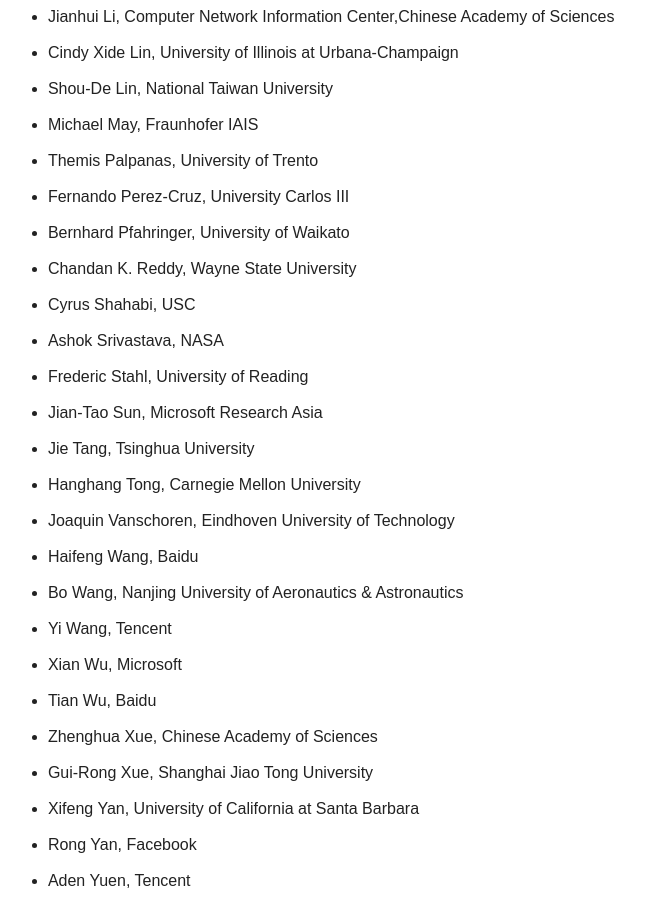
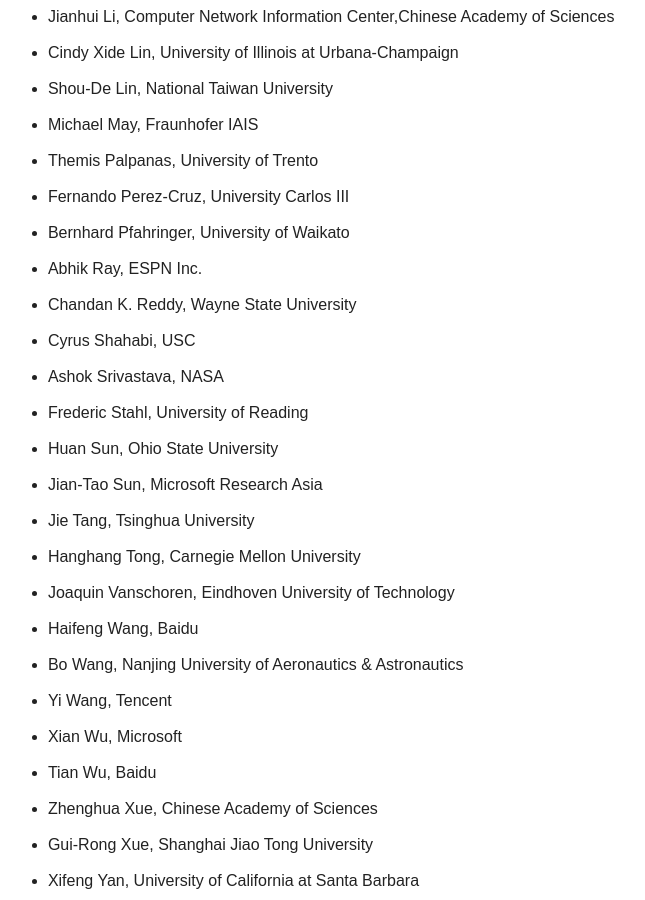
Before and after one commit to bigmine/bigmine17, a Jekyll site: the page built from organization.md, in a window 1280 px wide and 900 px high, scrolled down 2880 px. Shown: the whole window, without its empty margins (278-923 px from the left). Built offline with Jekyll 4.4.1, drawn with Linux system fonts in a browser that asks for light colours; nearby versions of some CDN libraries.

Commit message:
Update PC

```diff
--- a/organization.md
+++ b/organization.md
@@ -82,10 +82,12 @@
 * Themis Palpanas, University of Trento
 * Fernando Perez-Cruz, University Carlos III
 * Bernhard Pfahringer, University of Waikato
+* Abhik Ray, ESPN Inc.
 * Chandan K. Reddy, Wayne State University
 * Cyrus Shahabi, USC
 * Ashok Srivastava, NASA
 * Frederic Stahl, University of Reading
+* Huan Sun, Ohio State University
 * Jian-Tao Sun, Microsoft Research Asia
 * Jie Tang, Tsinghua University
 * Hanghang Tong, Carnegie Mellon University
```
